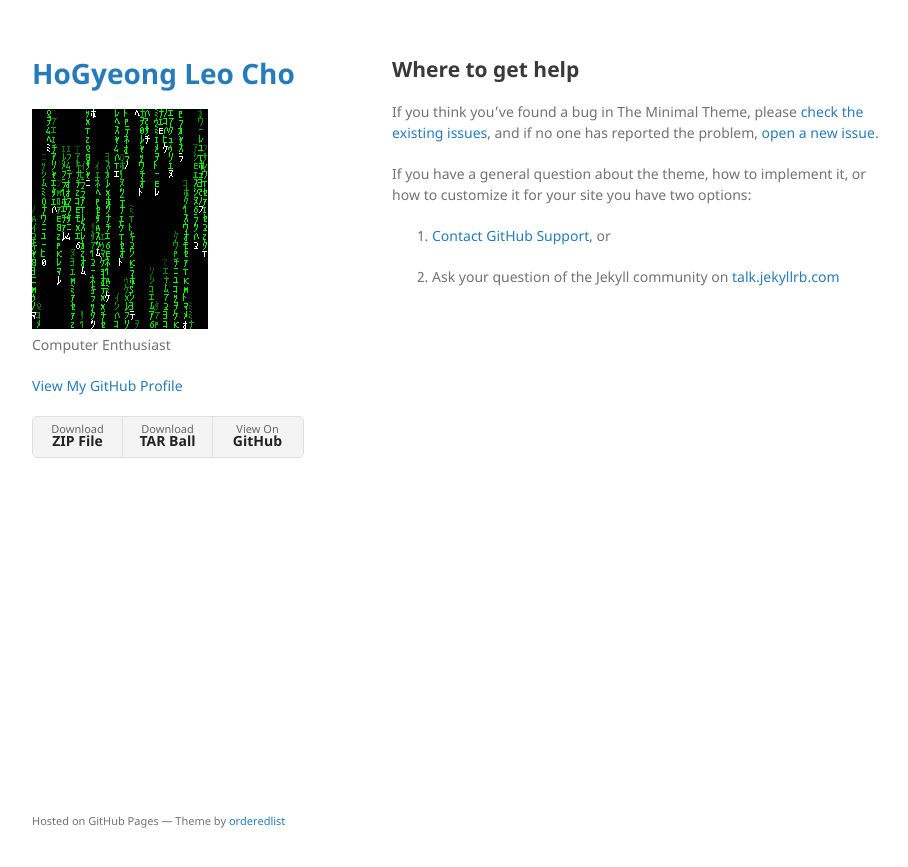
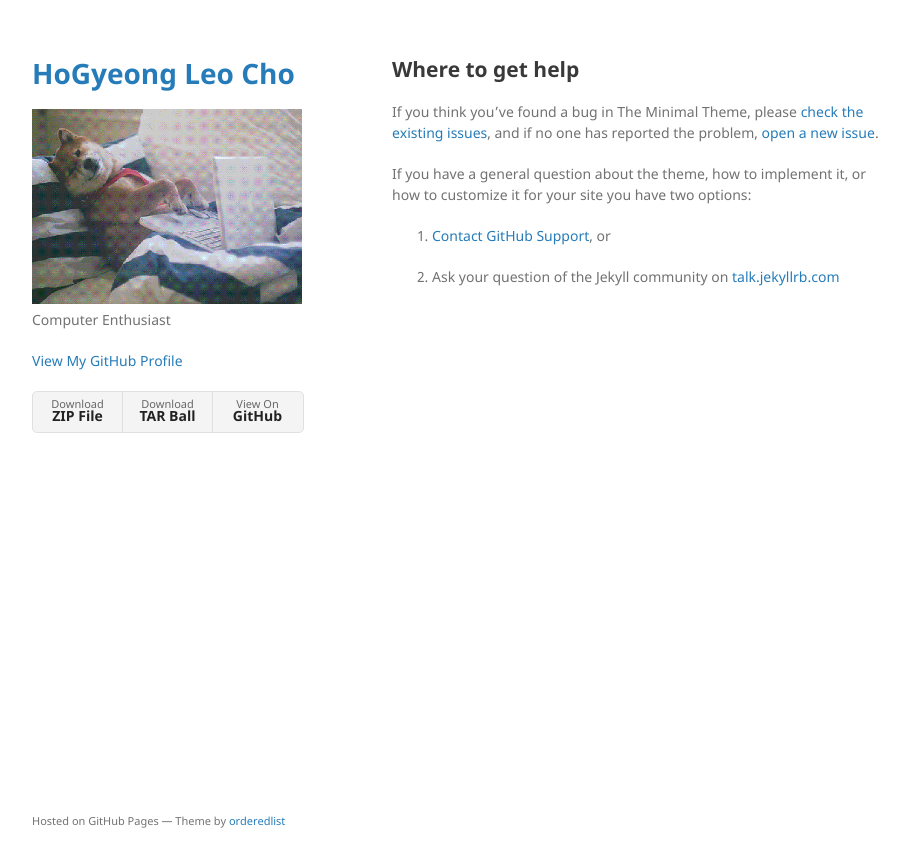
Before and after one commit to HGLeoCho/HGLeoCho.Github.io, a Jekyll site: the page built from docs/SUPPORT.md, in a window 1280 px wide. Shown: the top 867 px of the page, without its empty margins (178-1086 px from the left). Built offline with Jekyll 4.4.1, drawn with Linux system fonts in a browser that asks for light colours; our own code applies the rules of GitHub Pages for plain Markdown files.

Commit message:
Update _config.yml

```diff
--- a/_config.yml
+++ b/_config.yml
@@ -1,5 +1,5 @@
 title: HoGyeong Leo Cho
-logo: /assets/img/matrix.gif
+logo: /assets/img/doggo.gif
 description: Computer Enthusiast
 show_downloads: true
 google_analytics:
```
